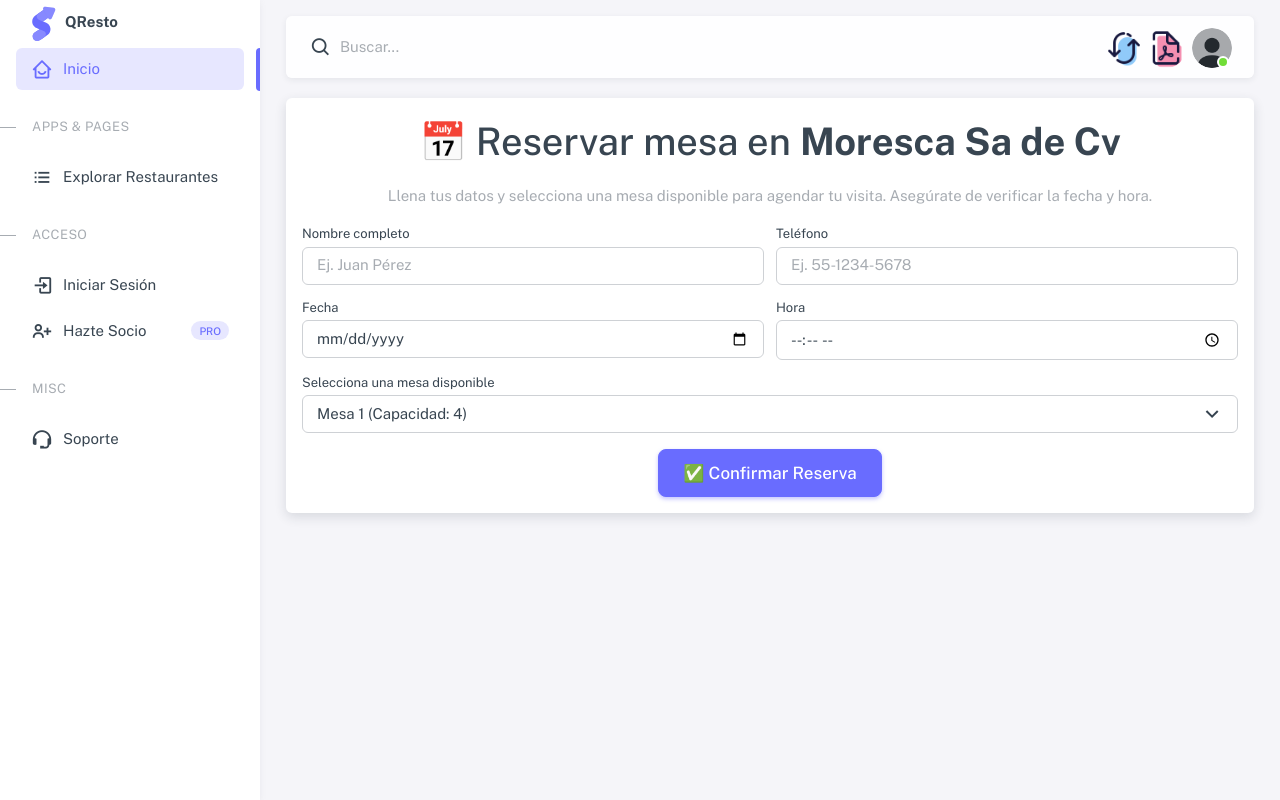
After one commit to DISTinTheHouse/test_4, a Django app: a page that uses restaurantes/templates/restaurantes/agendar_publico.html in a window 1280 px wide. The commit adds this page. Run offline with Django 5.2, Linux system fonts and the light colour scheme; data comes from the database, SQL or seed files in the repository; both versions use the stored data as it was after the commit; some libraries are stand-ins or nearby versions.

Commit message:
ya puede agendar

```diff
--- a/restaurantes/models.py
+++ b/restaurantes/models.py
@@ -95,3 +95,17 @@ class Notificacion(models.Model):
 
     def __str__(self):
         return f"Notificación {self.id} - {self.enviado_a}"
+
+class Cita(models.Model):
+    id = models.AutoField(primary_key=True)
+    restaurante = models.ForeignKey(Restaurante, on_delete=models.CASCADE, related_name='citas')
+    mesa = models.ForeignKey(Mesa, on_delete=models.SET_NULL, null=True, blank=True)
+    nombre_cliente = models.CharField(max_length=100)
+    telefono = models.CharField(max_length=20)
+    fecha = models.DateField()
+    hora = models.TimeField()
+    confirmado = models.BooleanField(default=False)
+    creada_en = models.DateTimeField(auto_now_add=True)
+
+    def __str__(self):
+        return f"{self.nombre_cliente} - Mesa {self.mesa.numero_mesa if self.mesa else 'N/A'} - {self.fecha} {self.hora}"
--- /dev/null
+++ b/restaurantes/templates/restaurantes/agendar_publico.html
@@ -0,0 +1,49 @@
+{% extends 'base.html' %}
+
+{% block title %}Reservar Mesa - {{ restaurante.nombre }}{% endblock %}
+
+{% block content %}
+<div class="container mt-5">
+  <div class="card shadow-lg p-4">
+    <h2 class="mb-4 text-center">📅 Reservar mesa en <strong>{{ restaurante.nombre }}</strong></h2>
+    <p class="text-muted mb-4 text-center">Llena tus datos y selecciona una mesa disponible para agendar tu visita. Asegúrate de verificar la fecha y hora.</p>
+
+    <form method="POST" class="row g-3">
+      {% csrf_token %}
+
+      <div class="col-md-6">
+        <label for="nombre" class="form-label">Nombre completo</label>
+        <input type="text" name="nombre" class="form-control" placeholder="Ej. Juan Pérez" required>
+      </div>
+
+      <div class="col-md-6">
+        <label for="telefono" class="form-label">Teléfono</label>
+        <input type="text" name="telefono" class="form-control" placeholder="Ej. 55-1234-5678" required>
+      </div>
+
+      <div class="col-md-6">
+        <label for="fecha" class="form-label">Fecha</label>
+        <input type="date" name="fecha" class="form-control" required>
+      </div>
+
+      <div class="col-md-6">
+        <label for="hora" class="form-label">Hora</label>
+        <input type="time" name="hora" class="form-control" required>
+      </div>
+
+      <div class="col-12">
+        <label for="mesa_id" class="form-label">Selecciona una mesa disponible</label>
+        <select name="mesa_id" class="form-select" required>
+          {% for mesa in mesas %}
+            <option value="{{ mesa.id }}">Mesa {{ mesa.numero_mesa }} (Capacidad: {{ mesa.capacidad }})</option>
+          {% endfor %}
+        </select>
+      </div>
+
+      <div class="col-12 text-center mt-4">
+        <button type="submit" class="btn btn-primary btn-lg">✅ Confirmar Reserva</button>
+      </div>
+    </form>
+  </div>
+</div>
+{% endblock %}
--- a/restaurantes/templates/restaurantes/detalle_restaurante.html
+++ b/restaurantes/templates/restaurantes/detalle_restaurante.html
@@ -26,7 +26,7 @@
                     <div class="mb-4">
                         {% if restaurante_disponible %}
                             <p class="lead text-success">¡El restaurante está disponible para agendar tu mesa!</p>
-                            <a href="#" class="btn btn-primary btn-lg">
+                            <a href="{% url 'agendar_cita' restaurante.slug %}" class="btn btn-primary btn-lg">
                                 📅 Agendar ahora
                             </a>
                         {% else %}
--- a/restaurantes/urls.py
+++ b/restaurantes/urls.py
@@ -9,6 +9,8 @@ urlpatterns = [
     path('crear-payment-intent-restaurante/', views.crear_payment_intent_restaurante, name='crear_payment_intent_restaurante'),
     # ver restaurantes para clientes
     path('<slug:slug>/', views.detalle_restaurante, name='detalle_restaurante'),
+    path('restaurante/<slug:slug>/agendar/', views.agendar_cita, name='agendar_cita'),
+    path('confirmacion/<int:cita_id>/', views.confirmacion_agenda, name='confirmacion_agenda'),
     # configurar restaurante para socios
     path('configurar_restaurante/<slug:slug>/', views.configurar_restaurante, name='configurar_restaurante'),
     path('r/<slug:slug>/mesa/<int:numero_mesa>/', views.pedido_rapido, name='pedido_rapido'),
--- a/restaurantes/views.py
+++ b/restaurantes/views.py
@@ -106,6 +106,82 @@ def detalle_restaurante(request, slug):
         'restaurante': restaurante,
         'restaurante_disponible': restaurante_disponible,
     })
+
+def agendar_cita(request, slug):
+    restaurante = get_object_or_404(Restaurante, slug=slug)
+    mesas_disponibles = Mesa.objects.filter(restaurante=restaurante, disponibilidad=True)
+
+    if request.method == 'POST':
+        nombre = request.POST.get('nombre')
+        telefono = request.POST.get('telefono')
+        fecha = request.POST.get('fecha')
+        hora = request.POST.get('hora')
+        mesa_id = request.POST.get('mesa_id')
+
+        if nombre and telefono and fecha and hora and mesa_id:
+            mesa = get_object_or_404(Mesa, id=mesa_id, restaurante=restaurante)
+
+            # Crear la cita
+            cita = Cita.objects.create(
+                restaurante=restaurante,
+                mesa=mesa,
+                nombre_cliente=nombre,
+                telefono=telefono,
+                fecha=fecha,
+                hora=hora,
+                confirmado=False,
+                creada_en=timezone.now()
+            )
+
+            # Marcar la mesa como ocupada
+            mesa.disponibilidad = False
+            mesa.save()
+
+            return redirect('confirmacion_agenda')  # define esta vista simple
+
+    return render(request, 'restaurantes/agendar_publico.html', {
+        'restaurante': restaurante,
+        'mesas': mesas_disponibles,
+    })
+
+
+def agendar_mesa_publico(request, slug):
+    restaurante = get_object_or_404(Restaurante, slug=slug)
+    mesas_disponibles = Mesa.objects.filter(restaurante=restaurante, disponibilidad=True)
+
+    if request.method == 'POST':
+        nombre = request.POST.get('nombre')
+        telefono = request.POST.get('telefono')
+        fecha = request.POST.get('fecha')
+        hora = request.POST.get('hora')
+        mesa_id = request.POST.get('mesa_id')
+
+        if nombre and telefono and fecha and hora and mesa_id:
+            mesa = get_object_or_404(Mesa, id=mesa_id, restaurante=restaurante)
+
+            # Guardar la cita
+            Cita.objects.create(
+                restaurante=restaurante,
+                mesa=mesa,
+                nombre=nombre,
+                telefono=telefono,
+                fecha=fecha,
+                hora=hora,
+            )
+
+            mesa.disponibilidad = False
+            mesa.save()
+
+            return redirect('confirmacion_agenda')  # redirecciona a una vista de éxito
+
+    return render(request, 'restaurantes/agendar_publico.html', {
+        'restaurante': restaurante,
+        'mesas': mesas_disponibles,
+    })
+
+def confirmacion_agenda(request, cita_id):
+    cita = get_object_or_404(Cita, id=cita_id)
+    return render(request, 'restaurantes/confirmacion.html', {'cita': cita})
 
 
 # para los socios y configuración
```
Also changed, not shown: restaurantes/templates/restaurantes/confirmacion.html (added, +26 -0 lines), db.sqlite3, restaurantes/migrations/0004_cita.py (added).
